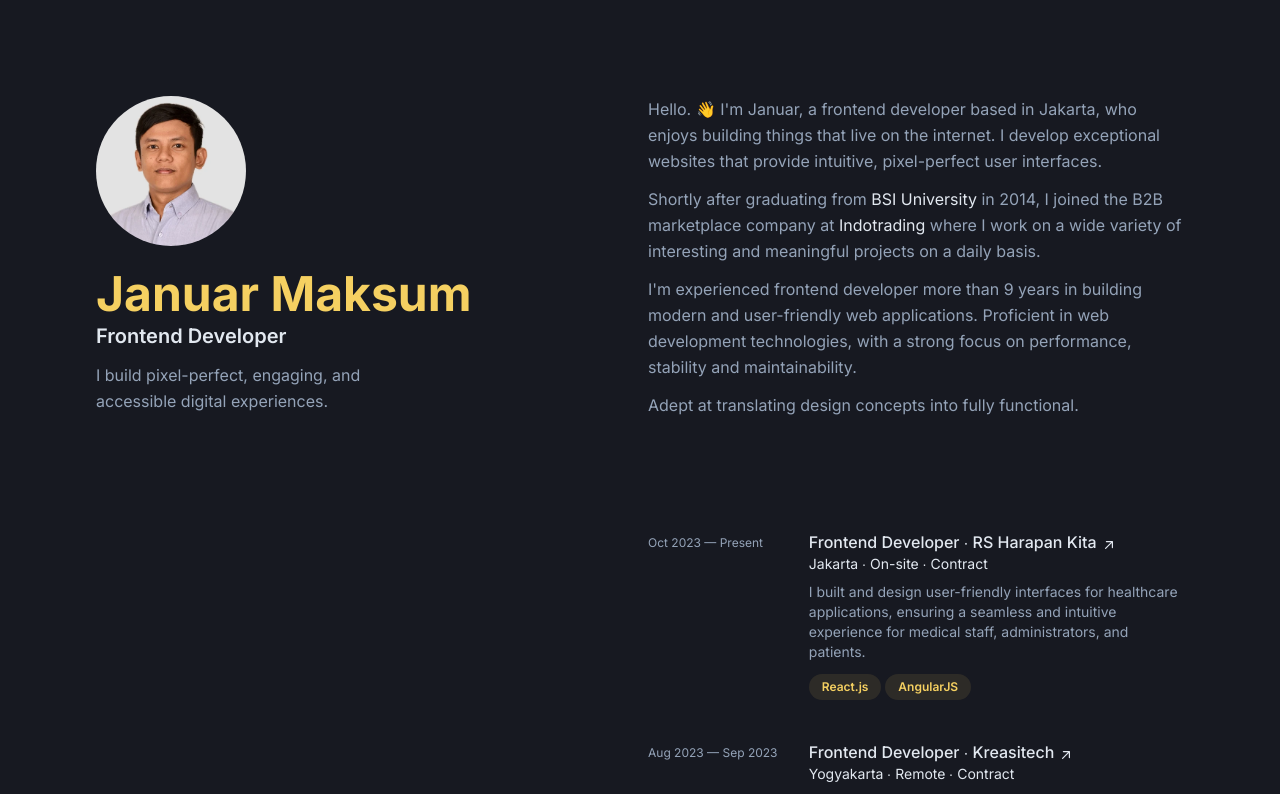
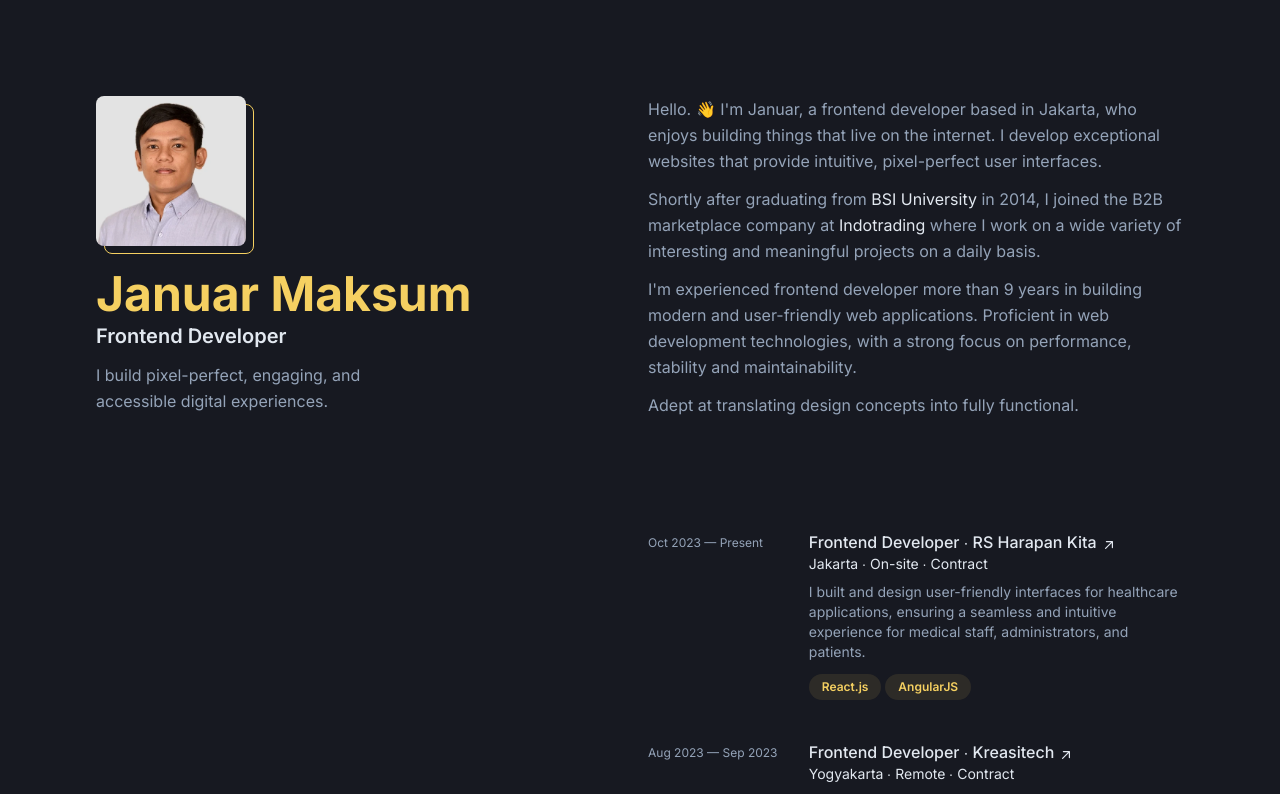
Before and after one commit to januarmaksum/januarmaksum.vercel.app, a React (Vite) app: page / in a window 1280 px wide. Shown: the top 794 px of the page. Built offline with nearby package versions, Linux system fonts and the light colour scheme.

Commit message:
feat: add fancy border avatar

```diff
--- a/src/App.jsx
+++ b/src/App.jsx
@@ -9,12 +9,15 @@ function App() {
     <div className="mx-auto max-w-screen-xl px-24">
       <div className="lg:flex lg:gap-4">
         <aside className="py-24 w-1/2 sticky max-h-screen top-0">
-          <img
-            src={avatar}
-            alt="januar maksum"
-            width={150}
-            className="rounded-full"
-          />
+          <div className="relative w-[150px]">
+            <img
+              src={avatar}
+              alt="januar maksum"
+              width={150}
+              className="rounded-lg z-20 relative"
+            />
+            <div className="absolute border-primary rounded-lg z-10 top-2 -right-2 border w-[150px] h-[150px]" />
+          </div>
           <h1 className="text-5xl font-bold text-primary mt-6">
             Januar Maksum
           </h1>
@@ -50,9 +53,9 @@ function App() {
               projects on a daily basis.
             </p>
             <p>
-              I&apos;m experienced frontend developer more than 9 years in building
-              modern and user-friendly web applications. Proficient in web
-              development technologies, with a strong focus on performance,
+              I&apos;m experienced frontend developer more than 9 years in
+              building modern and user-friendly web applications. Proficient in
+              web development technologies, with a strong focus on performance,
               stability and maintainability.
             </p>
             <p>Adept at translating design concepts into fully functional.</p>
```
